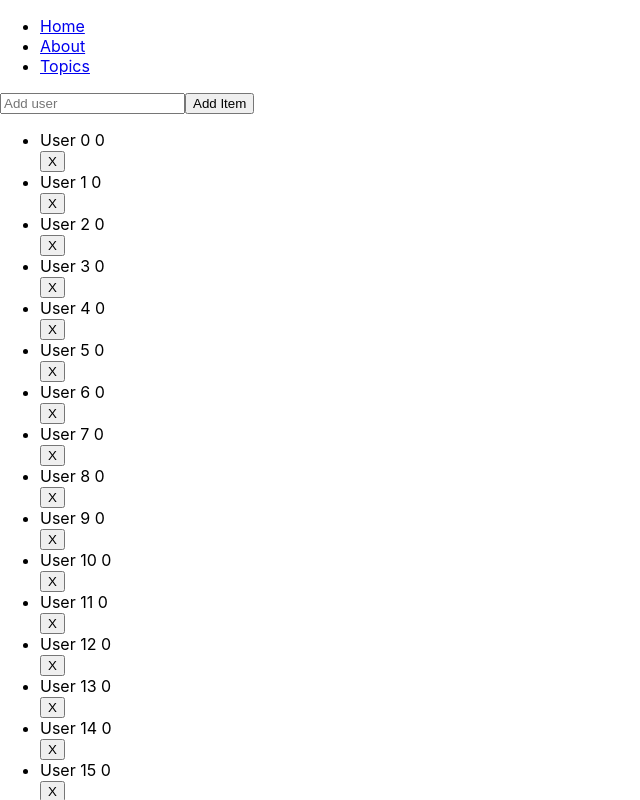
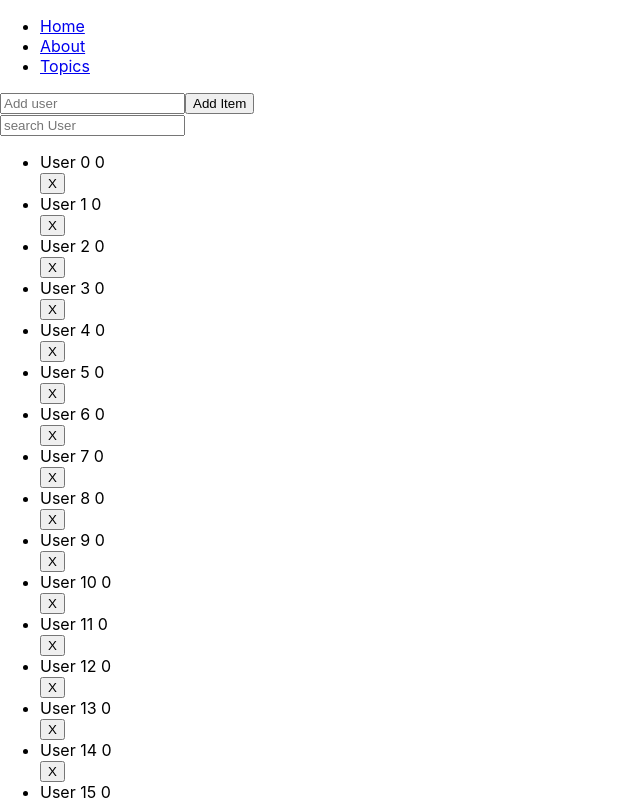
Before and after one commit to jeffpascal/youritdepartment, a React (Create React App) app in the folder my-app/: page / in a window 1280 px wide. Shown: the top 800 px of the page, without its empty margins (0-640 px from the left). Built offline with nearby package versions, Linux system fonts and the light colour scheme; the HTML template or start-up script is replaced by a standard one.

Commit message:
fixed adding / deleting / searching for users

```diff
--- a/my-app/src/Home.js
+++ b/my-app/src/Home.js
@@ -2,28 +2,40 @@ import React, { Suspense, useState, useEffect } from "react";
 
 const Home = props => {
   const [users, setUsers] = useState(props.users);
+  const [displayed, setDisplayed] = useState(props.users)
 
   console.log(users);
 
-  useEffect(() => {}, []);
+  useEffect(() => {},[]);
+
 
   const addItem = e => {
-    users.push(e);
-    console.log(e);
+
+    setUsers(users.concat(({name : e.target.parentElement.addUser.value})));
     e.preventDefault();
   };
 
   const removeItem = item => {
-    users.forEach(user => {
-      if (user.id === item) {
-        user.name = null;
-      }
-    });
-    users.push({name:"da", id:101})
-    console.log(users);
-    setUsers(users);
+    const newUsersDisplayed = displayed.filter(user => user.id !== item);
+    const newUsers = users.filter(user => user.id !== item); // users remains untouched
+    setDisplayed(newUsersDisplayed);
+    setUsers(newUsers);
 
   };
+
+  const searchUsers = e => {
+    const newUsers = users.filter(user => user.name.includes(e.target.value));
+    console.log(newUsers);
+    if(e.target.value !== undefined){
+      setDisplayed(newUsers);
+    }
+    else{
+      setDisplayed(users);
+    }
+
+
+
+  }
 
   return (
     <div className="Home">
@@ -39,8 +51,20 @@ const Home = props => {
         </button>
       </form>
 
+      <form className="form" id="searchForm">
+        <input
+        type="text"
+        className="input"
+        id="searchUser"
+        placeholder="search User"
+        onChange={(e)=>{
+          searchUsers(e);
+        }}>
+        </input>
+      </form>
+
       <ul>
-        {users.map(item => {
+        {displayed.map(item => {
           return (
             <>
               <li key={item.id}>{item.name + " " + item.count}</li>
```
